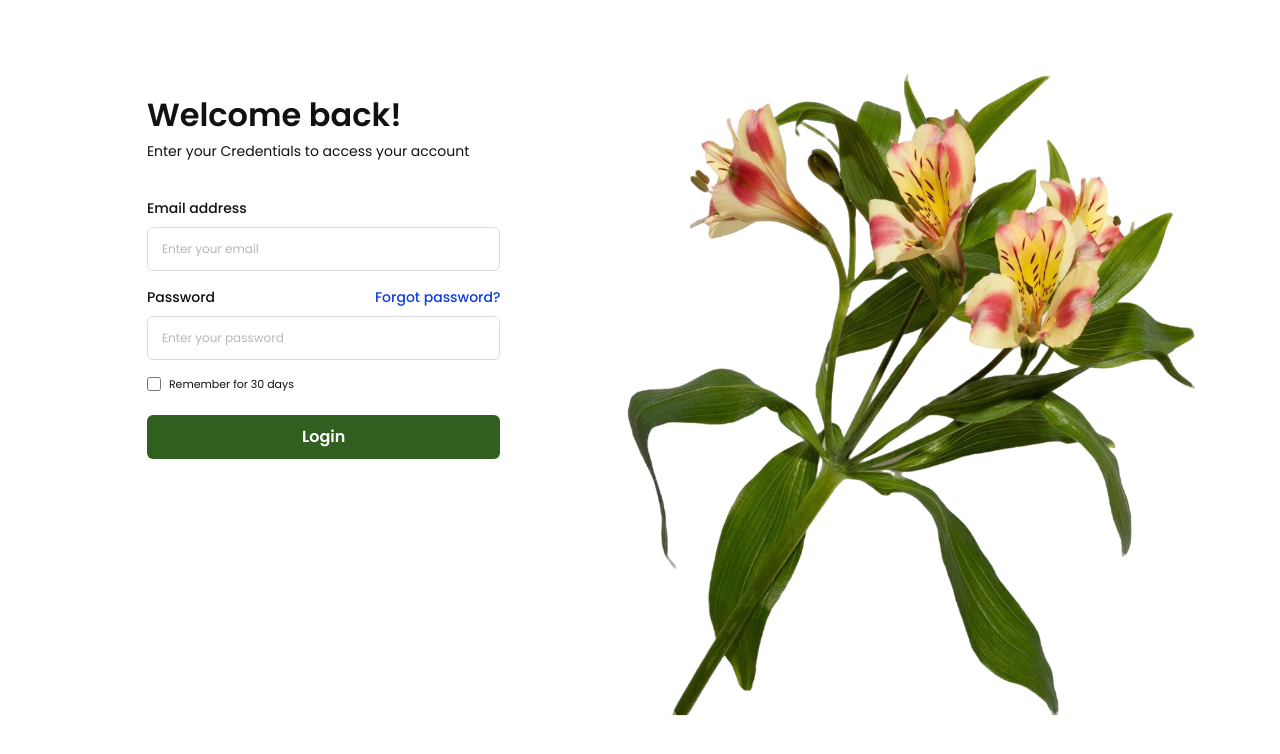
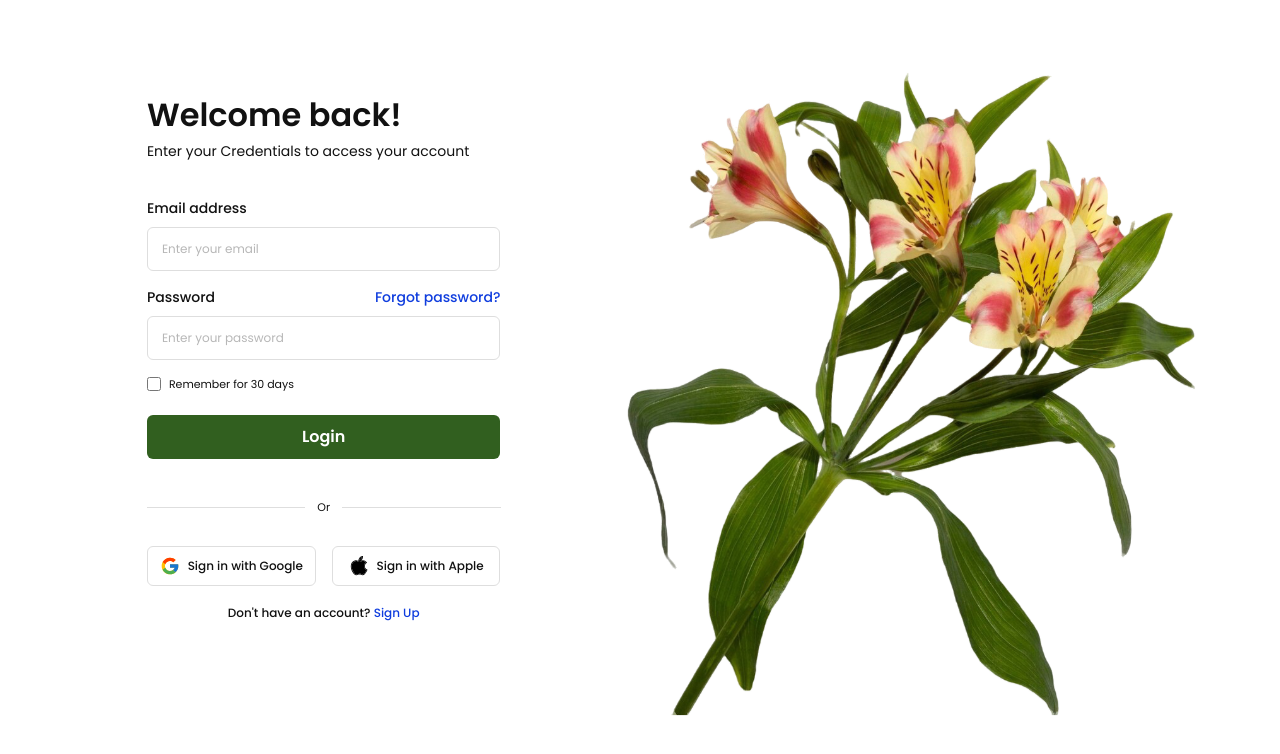
Before and after one commit to maki-sushi-distro/appdev1-final-practical-exam, a React (Vite) app: page / in a window 1280 px wide. Shown: the top 754 px of the page. Built offline with nearby package versions, Linux system fonts and the light colour scheme.

Commit message:
Update Login bottom section

```diff
--- a/src/components/login/Login.jsx
+++ b/src/components/login/Login.jsx
@@ -1,5 +1,7 @@
 import styles from "./Login.module.css";
 import image from "../../assets/blossom-flower.svg";
+import googleIcon from "../../assets/icons-google-logo.svg";
+import appleIcon from "../../assets/icons-apple-logo.svg";
 
 export default function Login() {
   return (
@@ -46,6 +48,25 @@ export default function Login() {
             Login
           </button>
         </form>
+
+        <div className={styles.divider}>
+          <span>Or</span>
+        </div>
+
+        <div className={styles.socialButtons}>
+          <button className={styles.socialButton} type="button">
+            <img src={googleIcon} alt="" />
+            <span>Sign in with Google</span>
+          </button>
+          <button className={styles.socialButton} type="button">
+            <img src={appleIcon} alt="" />
+            <span>Sign in with Apple</span>
+          </button>
+        </div>
+
+        <p className={styles.accountPrompt}>
+          Don&apos;t have an account? <a href="#sign-up">Sign Up</a>
+        </p>
       </section>
       <section className={styles.right}>
         <img src={image} alt="Blossom Flower" />
--- a/src/components/login/Login.module.css
+++ b/src/components/login/Login.module.css
@@ -113,6 +113,65 @@
   background: var(--color-primary-hover);
 }
 
+.divider {
+  display: flex;
+  margin-top: 40px;
+  align-items: center;
+  gap: 12px;
+  color: var(--color-text);
+  font-size: 11px;
+}
+
+.divider::before,
+.divider::after {
+  height: 1px;
+  flex: 1;
+  background: var(--color-border);
+  content: "";
+}
+
+.socialButtons {
+  display: grid;
+  margin-top: 30px;
+  grid-template-columns: repeat(2, minmax(0, 1fr));
+  gap: 16px;
+}
+
+.socialButton {
+  display: flex;
+  height: 40px;
+  padding: 0 10px;
+  align-items: center;
+  justify-content: center;
+  gap: 8px;
+  border: 1px solid var(--color-border);
+  border-radius: var(--control-radius);
+  background: var(--color-surface);
+  color: var(--color-text);
+  font-size: 12px;
+  font-weight: 500;
+  white-space: nowrap;
+  cursor: pointer;
+}
+
+.socialButton img {
+  width: 20px;
+  height: 20px;
+}
+
+.accountPrompt {
+  margin: 18px 0 0;
+  color: var(--color-text);
+  font-size: 12px;
+  font-weight: 500;
+  text-align: center;
+}
+
+.accountPrompt a {
+  color: var(--color-link);
+  text-decoration: none;
+}
+
 .right {
   display: grid;
   min-width: 0;
```
Also changed, not shown: savandal-login-bottom.png (added).
